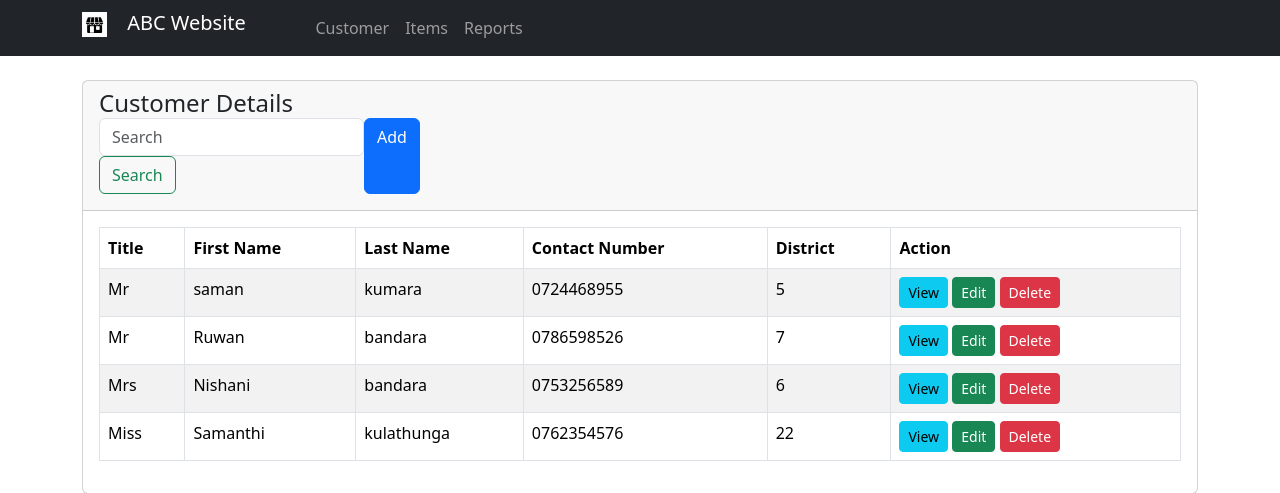
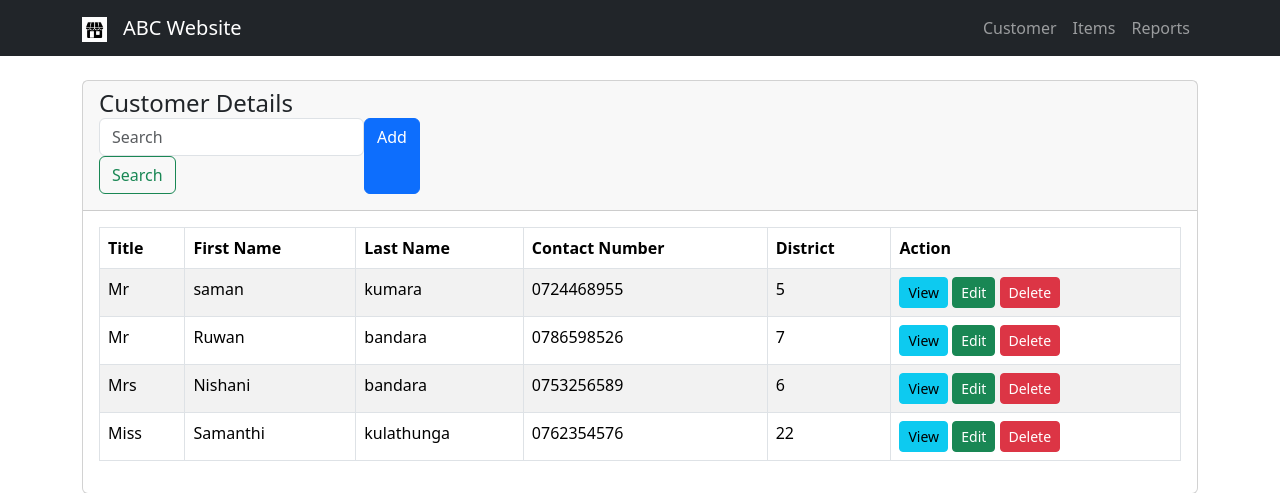
Before and after one commit to Shajenthika/Assignment, a PHP site: page / in a window 1280 px wide. Shown: the top 493 px of the page. Run offline with PHP 8.4, Linux system fonts and the light colour scheme; data comes from the database, SQL or seed files in the repository.

Commit message:
Update navbar.php

```diff
--- a/navbar.php
+++ b/navbar.php
@@ -1,13 +1,14 @@
     <!-- Navigation Bar -->
     <nav class="navbar navbar-expand-md navbar-dark bg-dark">
         <div class="container">
-            <div class="row">
-                <div class="col-md-6">
             <a class="navbar-brand" href="index.php"><img src="logo.jpeg" alt="" width="25px" ></a>
             <a class="navbar-brand" href="index.php">ABC Website</a>
-                </div>
-                <div class="col-md-6">
-                    <div class="collapse navbar-collapse" id="navbarNav">
+            <button class="navbar-toggler" type="button" data-toggle="collapse" data-target="#navbarNav"
+            aria-controls="navbarNav" aria-expanded="false" aria-label="Toggle navigation">
+            <span class="navbar-toggler-icon"></span>
+            </button>
+
+            <div class="collapse navbar-collapse justify-content-end" id="navbarNav">
                 <ul class="navbar-nav ml-auto">
                     <li class="nav-item active">
                         <a class="nav-link" href="#customer">Customer</a>
@@ -21,7 +22,4 @@
                 </ul>
             </div>
         </div>
-            </div>
-
-        </div>
     </nav>
```
Lines whose indentation alone changed are shown as unchanged.
